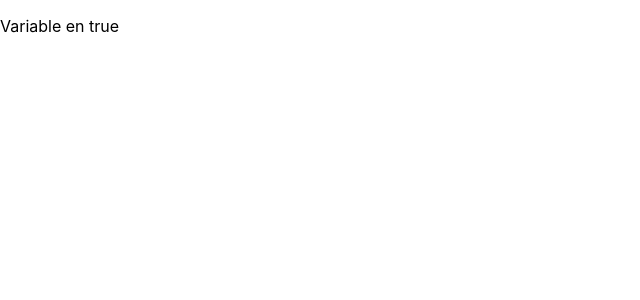
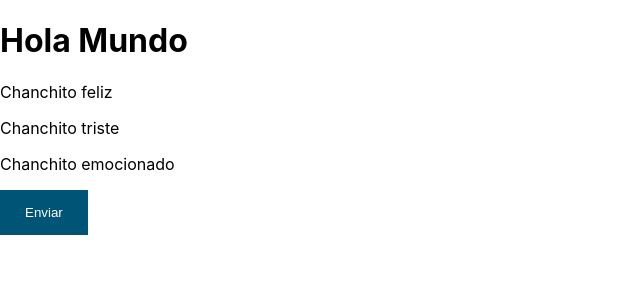
Before and after one commit to saureth/my-app, a React (Create React App) app: page / in a window 1280 px wide. Shown: the top 300 px of the page, without its empty margins (0-640 px from the left). Built offline with nearby package versions, Linux system fonts and the light colour scheme.

Commit message:
Clase 28

```diff
--- a/src/App.js
+++ b/src/App.js
@@ -1,13 +1,19 @@
 import Button from "./button";
 
+const arr=[
+  'Chanchito feliz',
+  'Chanchito triste',
+  'Chanchito emocionado'
+];
 const App = ()=>{
-  const miVariable = true;
+  const miVariable = false;
   if(miVariable){
     return <p>Variable en {miVariable.toString()}</p>
   }
   return (
     <div>
       <h1 onClick={(e)=>console.log('click', e)}>Hola Mundo</h1>
+      {arr.map(el => <p key={el}>{el}</p>)}
       <Button onClick={()=>console.log('clickeado')}>
         Enviar
       </Button>
```
